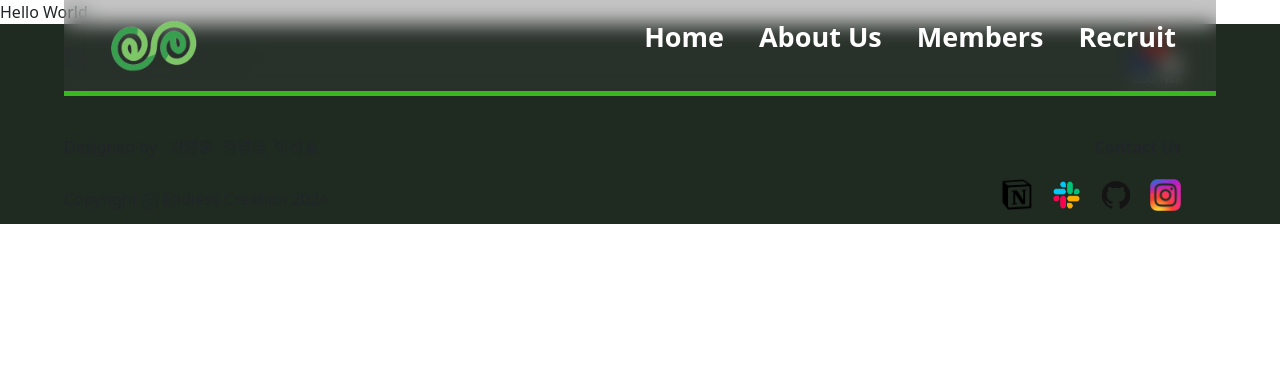
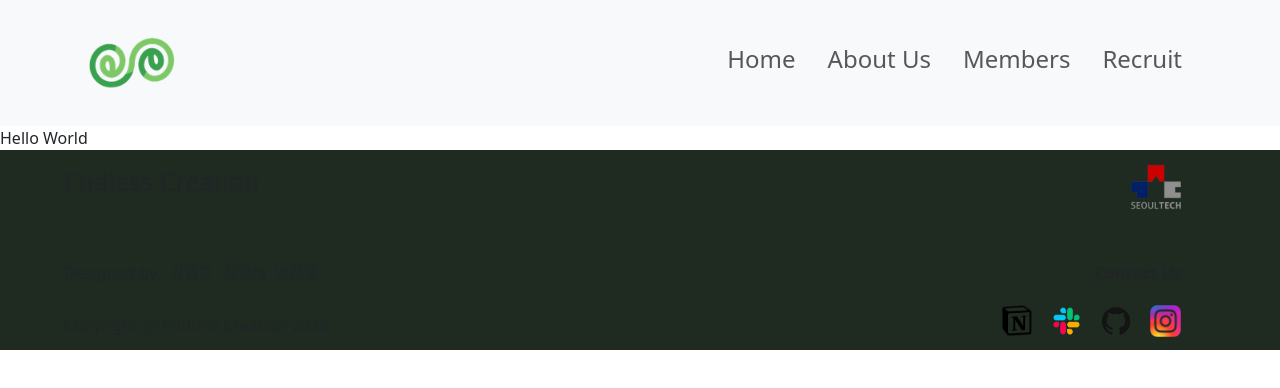
Before and after one commit to STkangyh/EC_brandnew_Page, a Next.js app: page / in a window 1280 px wide. Shown: the top 388 px of the page. Built offline with nearby package versions, Linux system fonts and the light colour scheme.

Commit message:
feature: header 추가

```diff
--- a/src/app/components/Header.module.css
+++ b/src/app/components/Header.module.css
@@ -34,7 +34,7 @@
     transition: color 0.3s ease;
 }
 
-.ECmark {
+.img {
     width: 100px;
     height: auto;
     animation: rotate-scale-down 1.3s linear both;
--- a/src/app/components/Header.tsx
+++ b/src/app/components/Header.tsx
@@ -1,6 +1,5 @@
-import React, { useState, useEffect } from 'react';
-import Link from 'next/link';
-import styles from './Header.module.css';
+import React from 'react';
+import { Container, Nav, Navbar } from 'react-bootstrap';
 
 const navigationLinks: {
   label: string,
@@ -14,21 +13,34 @@ const navigationLinks: {
 
 export default function Header() {
   return (
-    <header className={styles.headerContainer}>
-      <Link href="/">
-        <img src="./ECmark.png" alt="EC mark" className={styles.ECmark} />
-      </Link>
-      <nav>
-        <ul className={styles.navList}>
+    <Navbar
+      sticky="top"
+      bg="dark"
+      data-bs-theme="light"
+      className="bg-body-tertiary"
+      collapseOnSelect expand="sm"
+    >
+      <Container>
+        <Navbar.Brand href="/">
+          <img
+            src="./ECmark.png"
+            alt="EC mark"
+            className="EC-mark"
+          />
+        </Navbar.Brand>
+        <Navbar.Toggle aria-controls="basic-navbar-nav" />
+        <Navbar.Collapse id="basic-navbar-nav" className="justify-content-end">
           {navigationLinks.map(({ label, link }) => (
-            <li key={label}>
-              <Link href={link}>
-                {label}
-              </Link>
-            </li>
+            <Nav>
+              <Nav.Link href={link} className="p-3" key={label}>
+                <h4>
+                  {label}
+                </h4>
+              </Nav.Link>
+            </Nav>
           ))}
-        </ul>
-      </nav>
-    </header >
+        </Navbar.Collapse>
+      </Container>
+    </Navbar>
   )
 }
```
